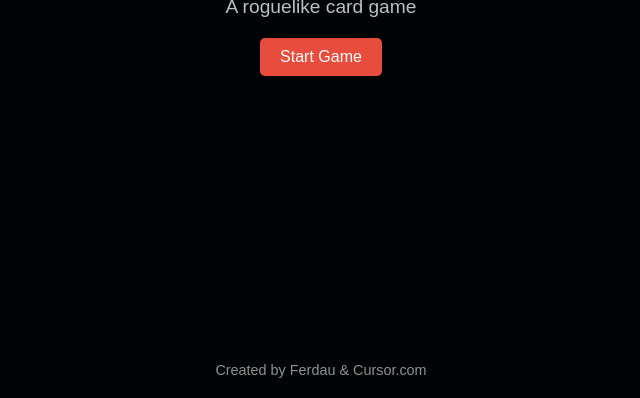
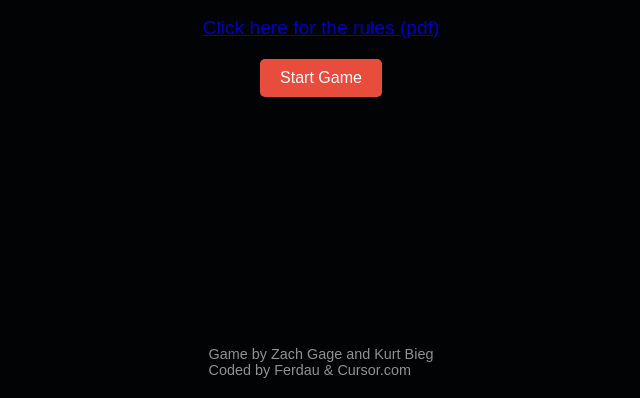
Before and after one commit to ferdau/ferdau.github.io, a plain HTML site: page scoundrel.html in a window 1280 px wide. Shown: the part 402-800 px from the top of the page, without its empty margins (319-959 px from the left). Drawn offline with Linux system fonts and the light colour scheme.

Commit message:
Update scoundrel.html

```diff
--- a/scoundrel.html
+++ b/scoundrel.html
@@ -293,8 +293,9 @@
     <div id="start-screen" class="overlay-screen">
       <h1>Scoundrel</h1>
       <p>A roguelike card game</p>
+      <p><a href="http://stfj.net/art/2011/Scoundrel.pdf" target="_blank">Click here for the rules (pdf)</a></p>
       <button id="start-game">Start Game</button>
-      <div class="credits">Created by Ferdau & Cursor.com</div>
+      <div class="credits">Game by Zach Gage and Kurt Bieg<br>Coded by Ferdau & Cursor.com</div>
     </div>
 
     <div id="death-screen" class="overlay-screen" style="display: none">
```
